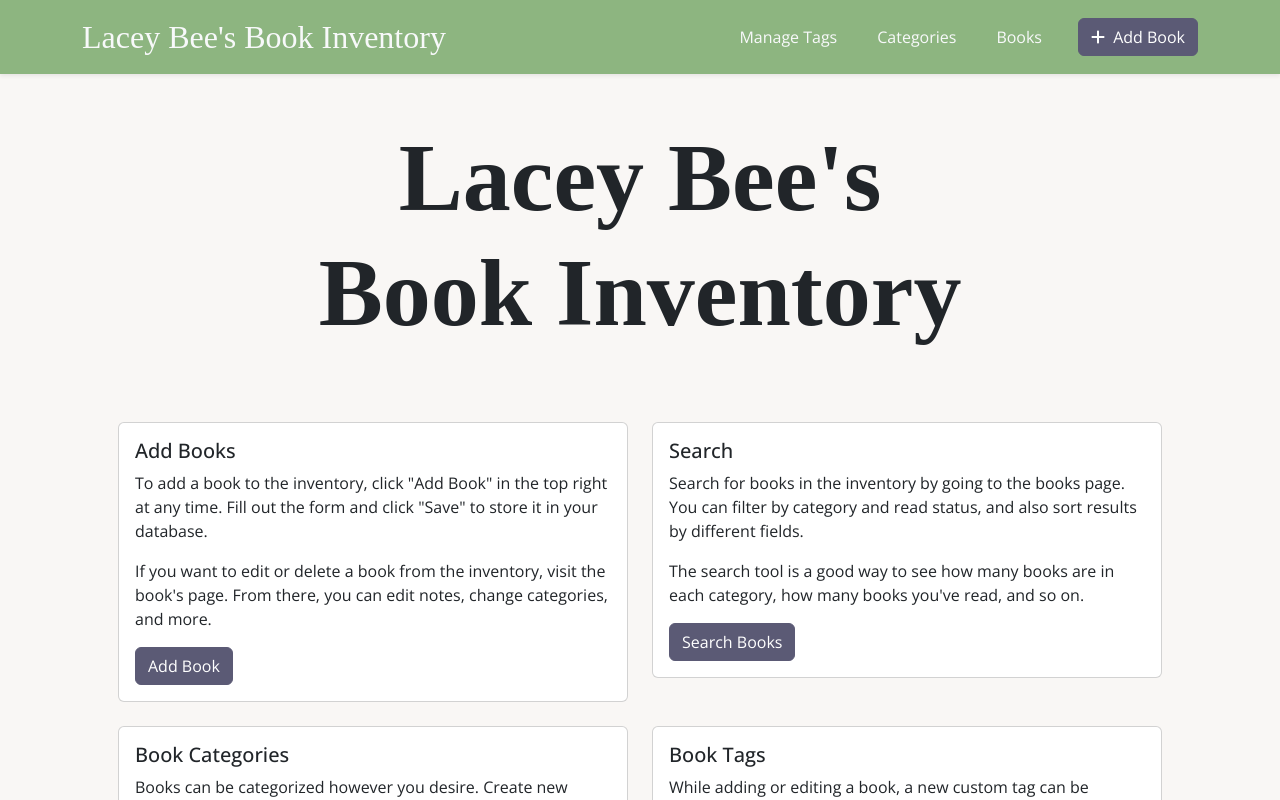
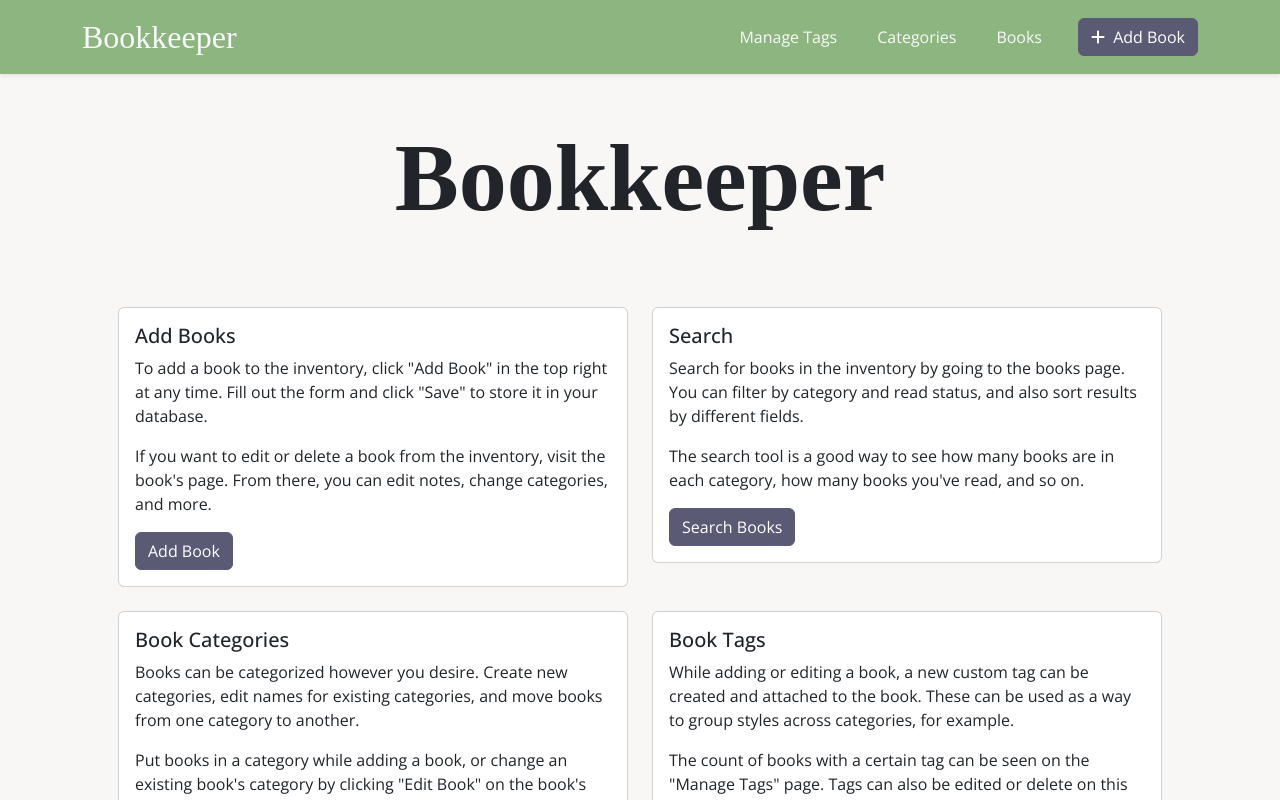
Before and after one commit to nick-esqueda/bookkeeper, a React (Create React App) app in the folder frontend/: page / in a window 1280 px wide. Shown: the top 800 px of the page. Built offline with nearby package versions, Linux system fonts and the light colour scheme; a web font is replaced by a local one.

Commit message:
rebrand: renamed all references of lacey bee's book inventory to bookkeeper in frontend/ directory

```diff
--- a/frontend/public/index.html
+++ b/frontend/public/index.html
@@ -33,7 +33,7 @@
 
 
 
-    <title>Lacey Bee's Book Inventory</title>
+    <title>Bookkeeper</title>
   </head>
   <body>
     <noscript>You need to enable JavaScript to run this app.</noscript>
--- a/frontend/src/components/pageSpecific/Header.js
+++ b/frontend/src/components/pageSpecific/Header.js
@@ -36,7 +36,7 @@ const Header = () => {
           onClick={closeNav}
           className="text-light"
         >
-          Lacey Bee's Book Inventory
+          Bookkeeper
         </Navbar.Brand>
         <Navbar.Collapse
           id="basic-navbar-nav"
--- a/frontend/src/pages/HomePage.js
+++ b/frontend/src/pages/HomePage.js
@@ -12,11 +12,7 @@ const HomePage = () => {
     <Container>
       <Row>
         <Col>
-          <h1 id="homepage-brand">
-            Lacey Bee's
-            <br />
-            Book Inventory
-          </h1>
+          <h1 id="homepage-brand">Bookkeeper</h1>
         </Col>
       </Row>
       <Row className="p-4 justify-content-center">
```
Also changed, not shown: frontend/public/manifest.json.
